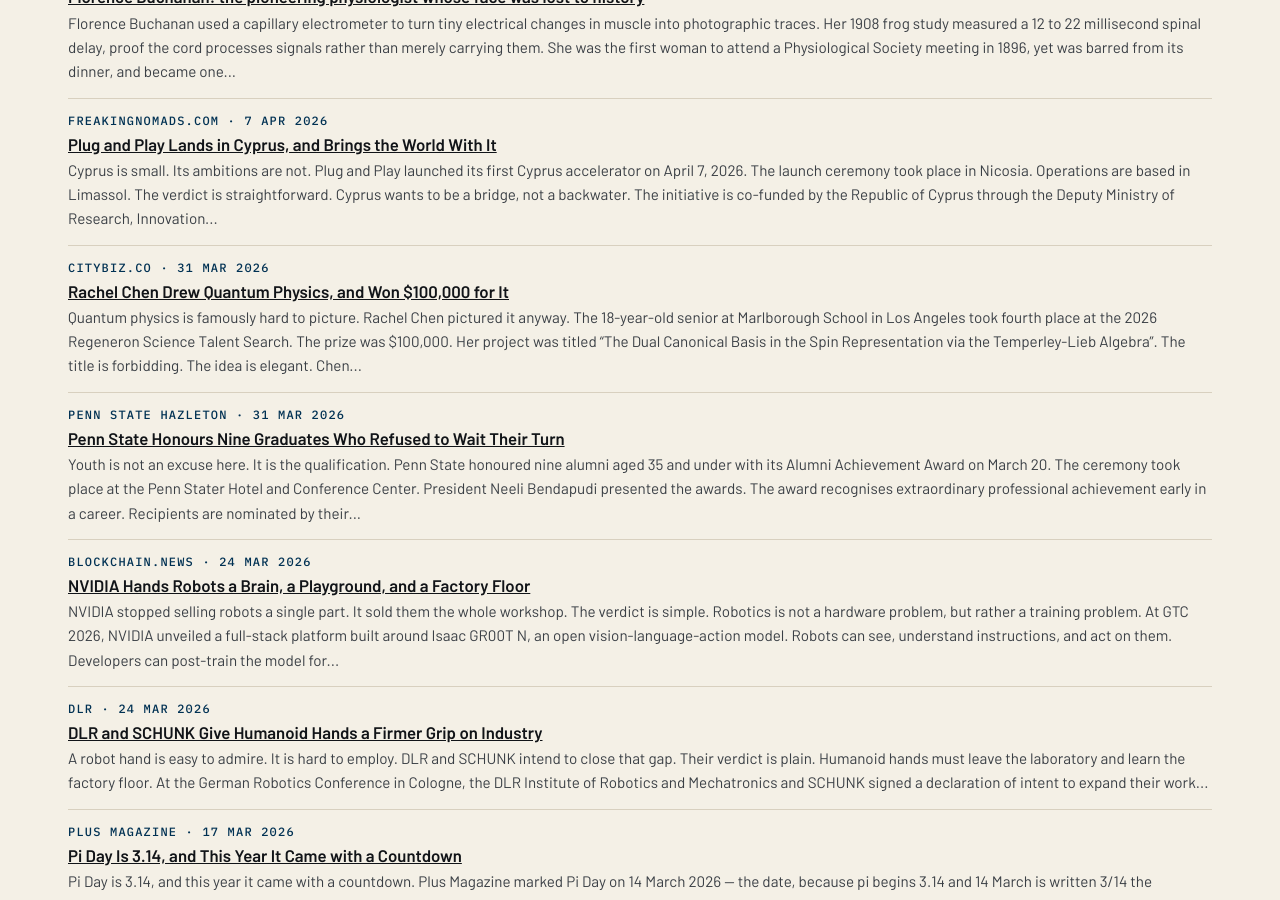
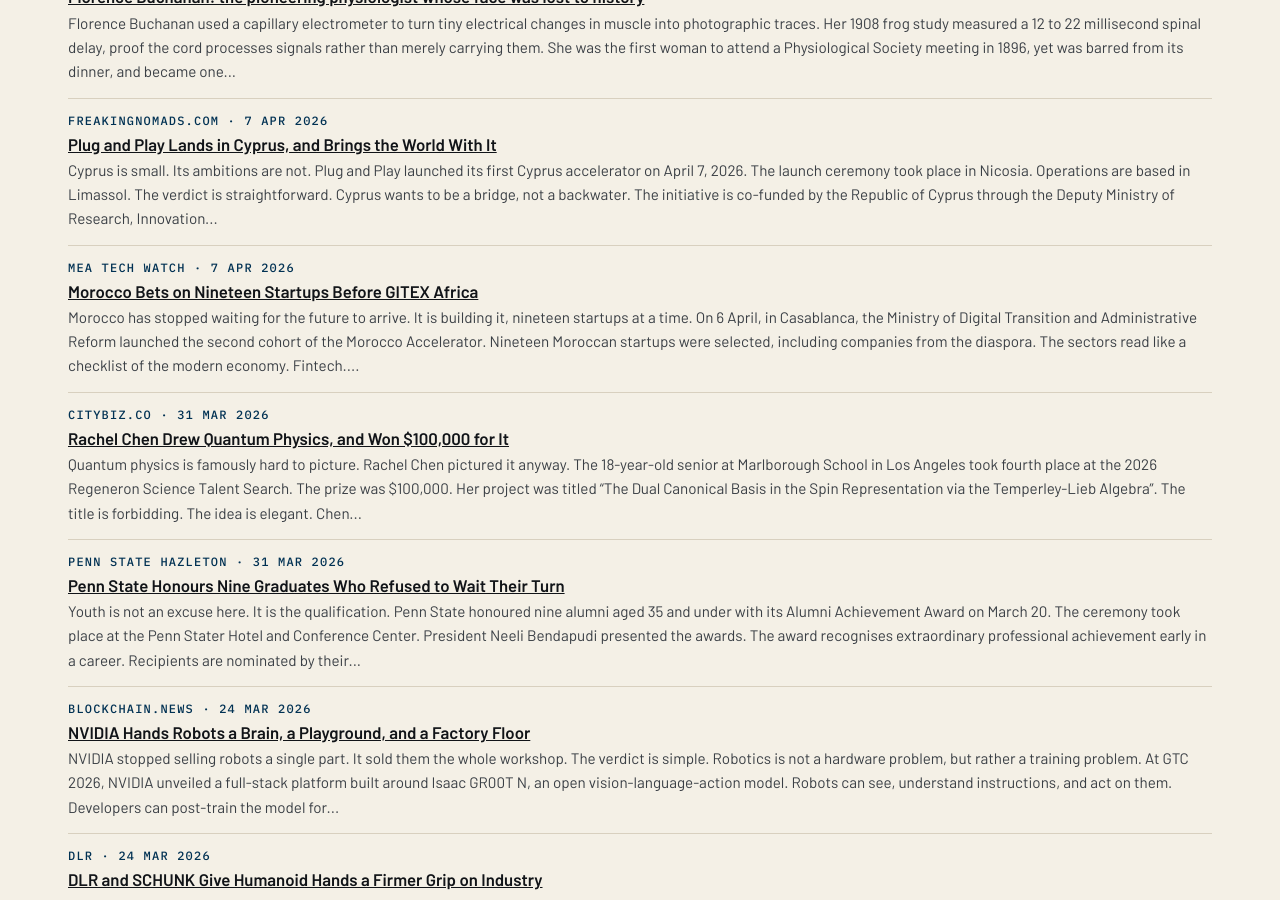
Before and after one commit to katz-news/katz.news, a Jekyll site: the page built from briefs/index.html, in a window 1280 px wide and 900 px high, scrolled down 14696 px. Built offline with Jekyll 4.4.1, drawn with Linux system fonts in a browser that asks for light colours.

Commit message:
Publish 2026-11-06

```diff
--- a/_data/build.yml
+++ b/_data/build.yml
@@ -1 +1 @@
-published_at: 2026-11-06T19:19:05Z
+published_at: 2026-11-06T19:20:46Z
--- /dev/null
+++ b/_posts/briefs/2026-11-06-morocco-bets-on-nineteen-startups-before-gitex-africa.md
@@ -0,0 +1,19 @@
+---
+published: true
+title: Morocco Bets on Nineteen Startups Before GITEX Africa
+date: 2026-04-07
+section: entrepreneurship
+source_name: MEA Tech Watch
+source_url: https://meatechwatch.com/2026/04/08/morocco-accelerator-launches-second-cohort-of-19-startups-at-gitex-africa-2026/
+---
+Morocco has stopped waiting for the future to arrive. It is building it, nineteen startups at a time.
+
+On 6 April, in Casablanca, the Ministry of Digital Transition and Administrative Reform launched the second cohort of the Morocco Accelerator. Nineteen Moroccan startups were selected, including companies from the diaspora.
+
+The sectors read like a checklist of the modern economy. Fintech. Artificial intelligence. Healthtech. Agritech. Deeptech.
+
+Technopark Morocco runs the programme with Plug and Play, the global platform active in more than seventy cities. Selected startups receive mentoring, investor access, and market development support. GITEX Africa in Marrakech is their first major international stage.
+
+The target is growth, not beginnings. The programme backs startups already in a growth phase, with scale-up, market access, and international networks as its stated aims.
+
+This is not a showcase, but rather a sorting machine. Nineteen bold bets, one continent watching, and a country that would rather export founders than import answers.
```
